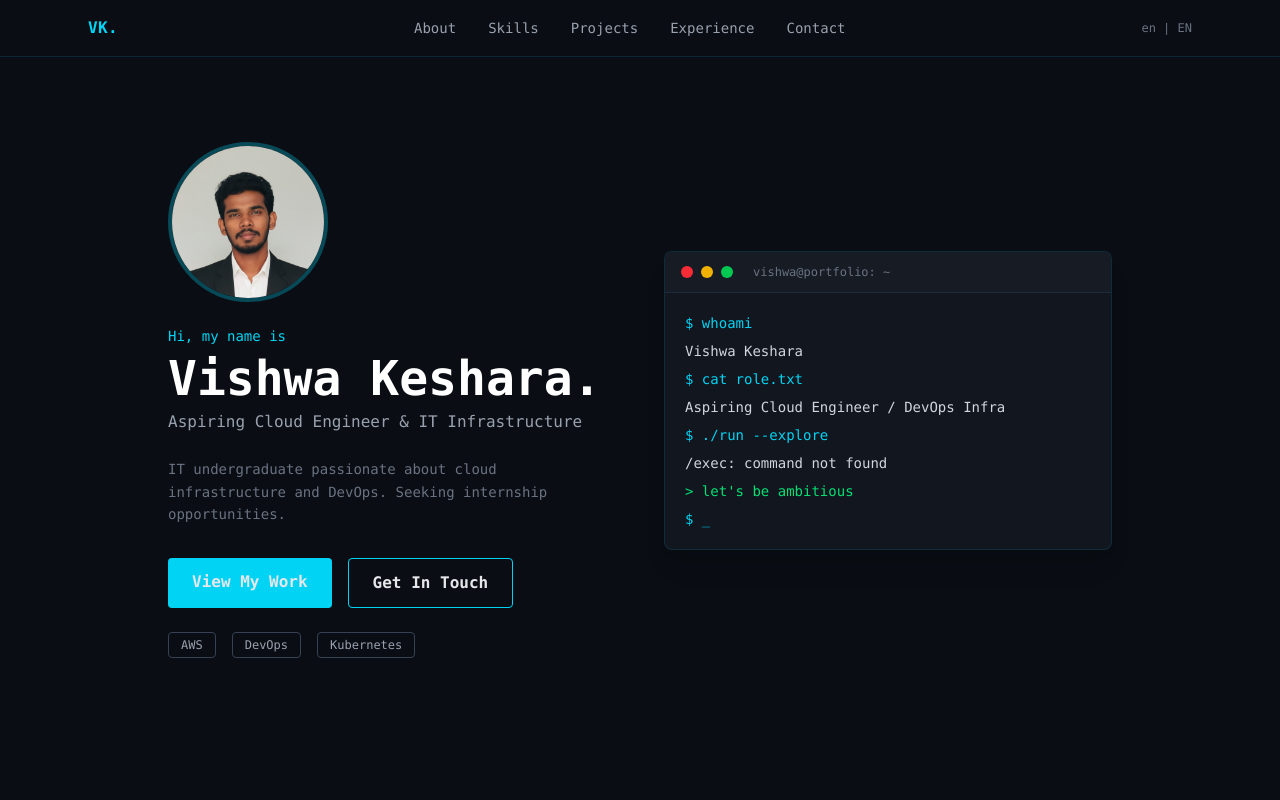
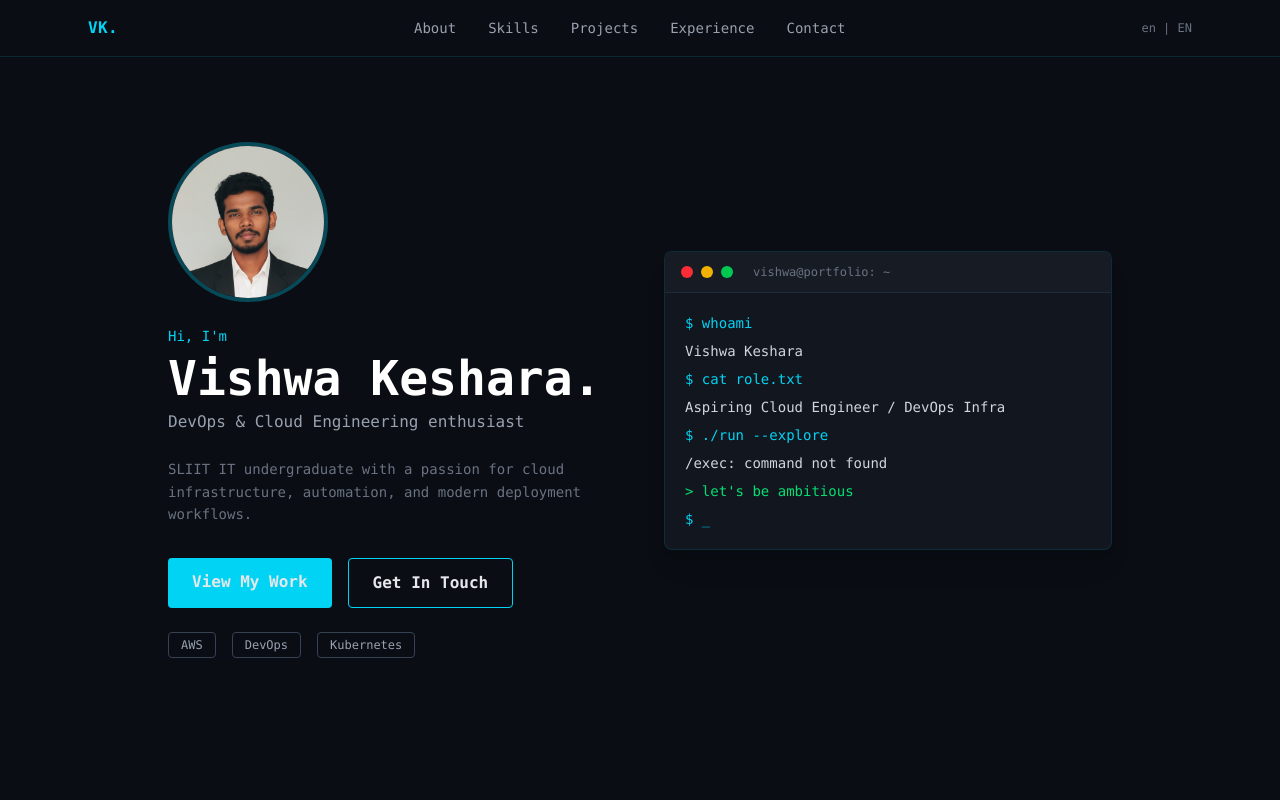
Before and after one commit to VishwaKeshara/vishwa-portfolio, a React (Vite) app: page / in a window 1280 px wide. Shown: the top 800 px of the page. Built offline with nearby package versions, Linux system fonts and the light colour scheme.

Commit message:
update Hero Section

```diff
--- a/src/components/Hero.jsx
+++ b/src/components/Hero.jsx
@@ -21,16 +21,16 @@ export default function Hero() {
             alt="Vishwa Keshara"
             className="w-32 h-32 md:w-40 md:h-40 rounded-full object-cover border-4 border-cyan-400/30 mb-6"
           />
-          <p className="text-cyan-400 text-sm mb-2">Hi, my name is</p>
+          <p className="text-cyan-400 text-sm mb-2">Hi, I'm</p>
           <h1 className="text-4xl md:text-5xl font-bold text-white mb-2">
             Vishwa Keshara.
           </h1>
           <p className="text-gray-400 mb-6">
-            Aspiring Cloud Engineer & IT Infrastructure
+            DevOps & Cloud Engineering enthusiast
           </p>
           <p className="text-gray-500 text-sm leading-relaxed mb-8 max-w-md">
-            IT undergraduate passionate about cloud infrastructure
-            and DevOps. Seeking internship opportunities.
+            SLIIT IT undergraduate with a passion for cloud infrastructure,
+            automation, and modern deployment workflows.
           </p>
 
           <div className="flex flex-wrap gap-4 mb-6">
```
